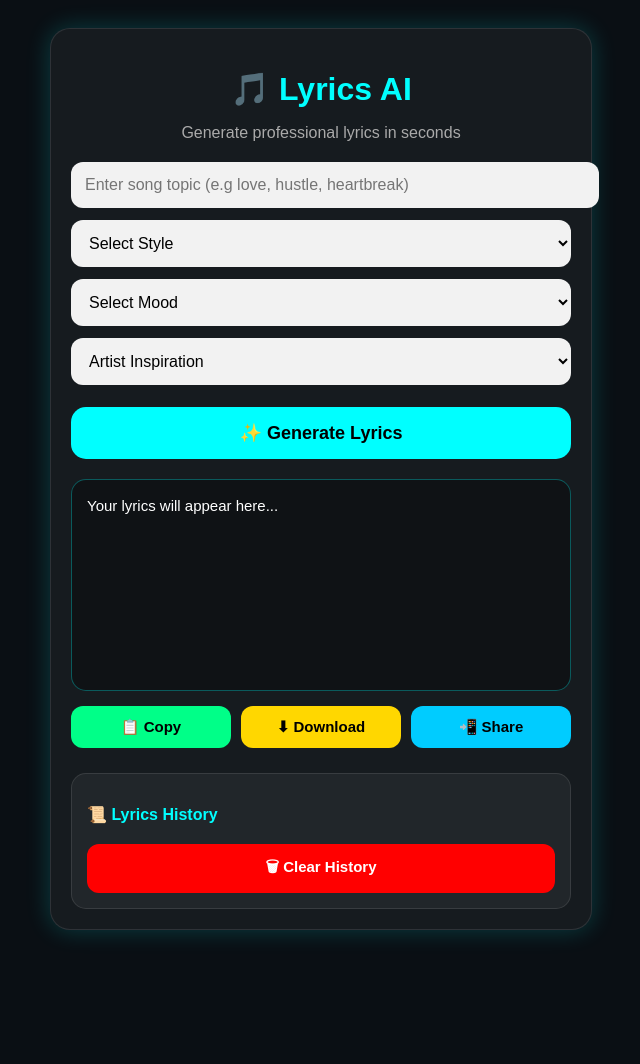
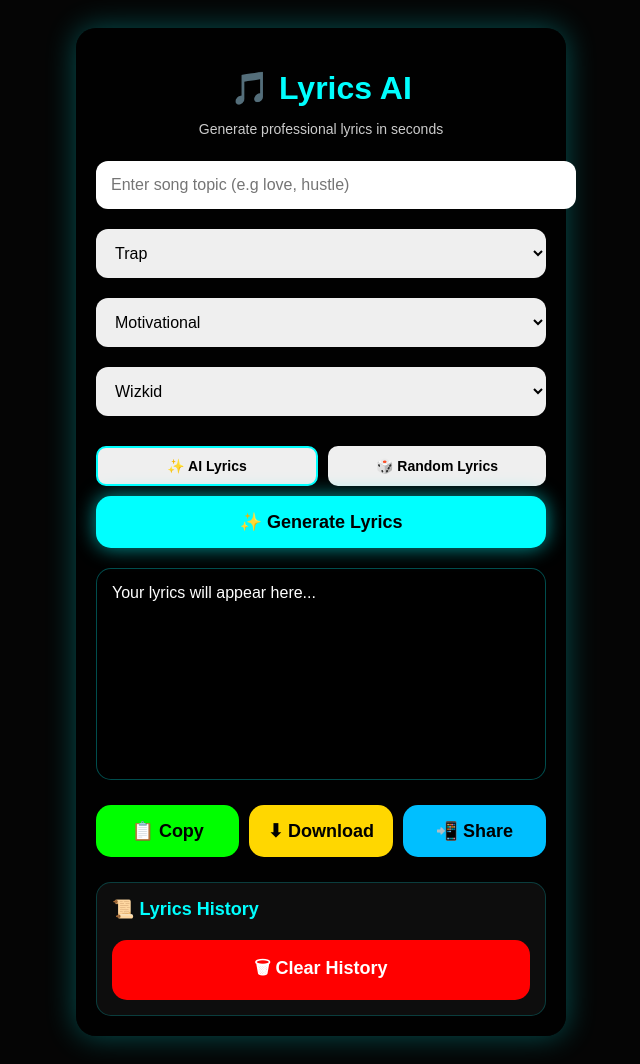
Before and after one commit to connormonday325-sketch/lyrics_generator, a Flask app: page / in a window 1280 px wide. Shown: the whole page, without its empty margins (319-959 px from the left). Before the commit the page ends 937 px from the top, so only its background shows below. Run offline with Flask 3, Linux system fonts and the light colour scheme.

Commit message:
Update index.html

```diff
--- a/templates/index.html
+++ b/templates/index.html
@@ -7,107 +7,91 @@
 
   <style>
     body {
+      background: #050505;
       font-family: Arial, sans-serif;
-      background: #0a0f14;
       color: white;
-      display: flex;
-      justify-content: center;
+      text-align: center;
       padding: 20px;
     }
 
     .container {
-      width: 100%;
-      max-width: 500px;
-      background: rgba(255, 255, 255, 0.05);
+      max-width: 450px;
+      margin: auto;
       padding: 20px;
       border-radius: 20px;
-      border: 1px solid rgba(255, 255, 255, 0.1);
-      box-shadow: 0px 0px 25px rgba(0, 255, 255, 0.2);
+      background: rgba(0, 0, 0, 0.7);
+      box-shadow: 0 0 30px rgba(0, 255, 255, 0.3);
     }
 
     h1 {
-      text-align: center;
+      color: cyan;
       font-size: 32px;
-      color: cyan;
-      margin-bottom: 5px;
+      margin-bottom: 10px;
     }
 
     p {
-      text-align: center;
-      color: #aaa;
-      margin-bottom: 20px;
+      font-size: 14px;
+      color: #ccc;
     }
 
     input, select {
       width: 100%;
-      padding: 14px;
-      margin-bottom: 12px;
+      padding: 15px;
+      margin: 10px 0;
       border-radius: 12px;
       border: none;
+      font-size: 16px;
       outline: none;
-      font-size: 16px;
-      background: #f2f2f2;
     }
 
     button {
       width: 100%;
       padding: 15px;
+      border-radius: 15px;
       border: none;
-      border-radius: 15px;
       font-size: 18px;
+      cursor: pointer;
+      margin-top: 10px;
       font-weight: bold;
-      cursor: pointer;
-      transition: 0.3s;
     }
 
-    #generateBtn {
+    .generate-btn {
       background: cyan;
       color: black;
-      margin-top: 10px;
+      box-shadow: 0 0 20px rgba(0, 255, 255, 0.6);
     }
 
-    #generateBtn:hover {
-      background: #00bcbc;
+    .output {
+      margin-top: 20px;
+      background: rgba(0, 0, 0, 0.9);
+      padding: 15px;
+      border-radius: 15px;
+      min-height: 180px;
+      text-align: left;
+      white-space: pre-wrap;
+      border: 1px solid rgba(0, 255, 255, 0.3);
     }
 
-    .output-box {
-      margin-top: 20px;
-      padding: 15px;
-      min-height: 180px;
-      border-radius: 15px;
-      border: 1px solid rgba(0, 255, 255, 0.3);
-      background: rgba(0, 0, 0, 0.3);
-      white-space: pre-wrap;
-      font-size: 15px;
-      line-height: 1.5;
-    }
-
-    .btn-row {
+    .buttons-row {
       display: flex;
+      justify-content: space-between;
       gap: 10px;
       margin-top: 15px;
     }
 
-    .btn-row button {
+    .copy-btn {
+      background: lime;
       flex: 1;
-      font-size: 15px;
-      padding: 12px;
-      border-radius: 12px;
     }
 
-    #copyBtn {
-      background: #00ff88;
-      color: black;
+    .download-btn {
+      background: gold;
+      flex: 1;
     }
 
-    #downloadBtn {
-      background: gold;
-      color: black;
-    }
-
-    #shareBtn {
-      background: #00ccff;
-      color: black;
+    .share-btn {
+      background: deepskyblue;
+      flex: 1;
     }
 
     .history-box {
@@ -115,39 +99,50 @@
       padding: 15px;
       border-radius: 15px;
       background: rgba(255, 255, 255, 0.05);
-      border: 1px solid rgba(255, 255, 255, 0.1);
+      border: 1px solid rgba(0, 255, 255, 0.2);
+      text-align: left;
     }
 
-    .history-box h3 {
+    .history-title {
+      font-size: 18px;
       margin-bottom: 10px;
-      font-size: 16px;
       color: cyan;
+      font-weight: bold;
     }
 
-    .historyItem {
-      background: rgba(0, 0, 0, 0.3);
+    .history-item {
       padding: 10px;
-      border-radius: 12px;
-      margin-bottom: 8px;
+      margin: 5px 0;
+      background: rgba(0, 0, 0, 0.6);
+      border-radius: 10px;
       cursor: pointer;
       font-size: 14px;
+      border: 1px solid rgba(0, 255, 255, 0.2);
     }
 
-    .historyItem:hover {
-      background: rgba(0, 0, 0, 0.6);
+    .clear-btn {
+      width: 100%;
+      background: red;
+      color: white;
+      margin-top: 10px;
     }
 
-    #clearHistoryBtn {
-      background: red;
-      color: white;
-      font-size: 15px;
-      padding: 12px;
+    .mode-box {
+      display: flex;
+      justify-content: space-between;
+      gap: 10px;
       margin-top: 10px;
-      border-radius: 12px;
     }
 
-    #clearHistoryBtn:hover {
-      background: darkred;
+    .mode-box button {
+      flex: 1;
+      font-size: 14px;
+      padding: 10px;
+      border-radius: 10px;
+    }
+
+    .active {
+      border: 2px solid cyan;
     }
   </style>
 </head>
@@ -157,60 +152,116 @@
     <h1>🎵 Lyrics AI</h1>
     <p>Generate professional lyrics in seconds</p>
 
-    <input type="text" id="topic" placeholder="Enter song topic (e.g love, hustle, heartbreak)" />
+    <input type="text" id="topic" placeholder="Enter song topic (e.g love, hustle)" />
 
     <select id="style">
-      <option value="">Select Style</option>
+      <option value="Trap">Trap</option>
       <option value="Afrobeats">Afrobeats</option>
-      <option value="Rap">Rap</option>
-      <option value="Pop">Pop</option>
-      <option value="Drill">Drill</option>
+      <option value="Hip Hop">Hip Hop</option>
       <option value="R&B">R&B</option>
-      <option value="Gospel">Gospel</option>
     </select>
 
     <select id="mood">
-      <option value="">Select Mood</option>
       <option value="Motivational">Motivational</option>
-      <option value="Happy">Happy</option>
+      <option value="Love">Love</option>
       <option value="Sad">Sad</option>
-      <option value="Romantic">Romantic</option>
-      <option value="Angry">Angry</option>
-      <option value="Street">Street</option>
+      <option value="Party">Party</option>
     </select>
 
     <select id="artist">
-      <option value="">Artist Inspiration</option>
       <option value="Wizkid">Wizkid</option>
       <option value="Davido">Davido</option>
       <option value="Burna Boy">Burna Boy</option>
-      <option value="Omah Lay">Omah Lay</option>
-      <option value="Asake">Asake</option>
-      <option value="Rema">Rema</option>
+      <option value="Drake">Drake</option>
+      <option value="Future">Future</option>
+      <option value="Chris Brown">Chris Brown</option>
     </select>
 
-    <button id="generateBtn">✨ Generate Lyrics</button>
+    <div class="mode-box">
+      <button id="aiMode" class="active" onclick="setMode('ai')">✨ AI Lyrics</button>
+      <button id="randomMode" onclick="setMode('random')">🎲 Random Lyrics</button>
+    </div>
 
-    <div id="output" class="output-box">Your lyrics will appear here...</div>
+    <button class="generate-btn" onclick="generateLyrics()">✨ Generate Lyrics</button>
 
-    <div class="btn-row">
-      <button id="copyBtn">📋 Copy</button>
-      <button id="downloadBtn">⬇ Download</button>
-      <button id="shareBtn">📲 Share</button>
+    <div class="output" id="output">Your lyrics will appear here...</div>
+
+    <div class="buttons-row">
+      <button class="copy-btn" onclick="copyLyrics()">📋 Copy</button>
+      <button class="download-btn" onclick="downloadLyrics()">⬇ Download</button>
+      <button class="share-btn" onclick="shareLyrics()">📲 Share</button>
     </div>
 
     <div class="history-box">
-      <h3>📜 Lyrics History</h3>
-      <div id="historyList"></div>
-      <button id="clearHistoryBtn">🗑 Clear History</button>
+      <div class="history-title">📜 Lyrics History</div>
+      <div id="history"></div>
+      <button class="clear-btn" onclick="clearHistory()">🗑 Clear History</button>
     </div>
   </div>
 
   <script>
-    const output = document.getElementById("output");
-    const historyList = document.getElementById("historyList");
+    let mode = "ai";
 
-    function saveToHistory(lyrics) {
+    function setMode(selectedMode) {
+      mode = selectedMode;
+
+      document.getElementById("aiMode").classList.remove("active");
+      document.getElementById("randomMode").classList.remove("active");
+
+      if (selectedMode === "ai") {
+        document.getElementById("aiMode").classList.add("active");
+      } else {
+        document.getElementById("randomMode").classList.add("active");
+      }
+    }
+
+    async function generateLyrics() {
+      const topic = document.getElementById("topic").value || "Hustle";
+      const style = document.getElementById("style").value;
+      const mood = document.getElementById("mood").value;
+      const artist = document.getElementById("artist").value;
+
+      const res = await fetch("/generate", {
+        method: "POST",
+        headers: { "Content-Type": "application/json" },
+        body: JSON.stringify({ topic, style, mood, artist, mode })
+      });
+
+      const data = await res.json();
+      document.getElementById("output").innerText = data.lyrics;
+
+      saveHistory(data.lyrics);
+    }
+
+    function copyLyrics() {
+      const text = document.getElementById("output").innerText;
+      navigator.clipboard.writeText(text);
+      alert("✅ Lyrics copied!");
+    }
+
+    function downloadLyrics() {
+      const text = document.getElementById("output").innerText;
+      const blob = new Blob([text], { type: "text/plain" });
+      const link = document.createElement("a");
+      link.href = URL.createObjectURL(blob);
+      link.download = "lyrics.txt";
+      link.click();
+    }
+
+    function shareLyrics() {
+      const text = document.getElementById("output").innerText;
+
+      if (navigator.share) {
+        navigator.share({
+          title: "Lyrics AI",
+          text: text
+        });
+      } else {
+        alert("Sharing not supported on this browser.");
+      }
+    }
+
+    function saveHistory(lyrics) {
       let history = JSON.parse(localStorage.getItem("lyricsHistory")) || [];
       history.unshift(lyrics);
 
@@ -223,93 +274,29 @@
     }
 
     function loadHistory() {
+      const historyDiv = document.getElementById("history");
+      historyDiv.innerHTML = "";
+
       let history = JSON.parse(localStorage.getItem("lyricsHistory")) || [];
-      historyList.innerHTML = "";
 
       history.forEach((item, index) => {
         const div = document.createElement("div");
-        div.className = "historyItem";
+        div.className = "history-item";
         div.innerText = "Lyrics " + (index + 1) + " (Tap to open)";
         div.onclick = () => {
-          output.innerText = item;
+          document.getElementById("output").innerText = item;
         };
-        historyList.appendChild(div);
+        historyDiv.appendChild(div);
       });
     }
 
     function clearHistory() {
       localStorage.removeItem("lyricsHistory");
       loadHistory();
-      alert("History cleared!");
+      alert("🗑 History cleared!");
     }
-
-    document.getElementById("clearHistoryBtn").addEventListener("click", clearHistory);
-
-    document.getElementById("generateBtn").addEventListener("click", async () => {
-      const topic = document.getElementById("topic").value.trim();
-      const style = document.getElementById("style").value;
-      const mood = document.getElementById("mood").value;
-      const artist = document.getElementById("artist").value;
-
-      if (!topic) {
-        alert("Please enter a topic!");
-        return;
-      }
-
-      output.innerText = "Generating lyrics... please wait...";
-
-      try {
-        const response = await fetch("/generate", {
-          method: "POST",
-          headers: { "Content-Type": "application/json" },
-          body: JSON.stringify({ topic, style, mood, artist })
-        });
-
-        const data = await response.json();
-
-        if (data.lyrics) {
-          output.innerText = data.lyrics;
-          saveToHistory(data.lyrics);
-        } else {
-          output.innerText = "Error: No lyrics returned.";
-        }
-      } catch (error) {
-        output.innerText = "Error generating lyrics. Please try again.";
-      }
-    });
-
-    document.getElementById("copyBtn").addEventListener("click", () => {
-      navigator.clipboard.writeText(output.innerText);
-      alert("Lyrics copied!");
-    });
-
-    document.getElementById("downloadBtn").addEventListener("click", () => {
-      const text = output.innerText;
-      const blob = new Blob([text], { type: "text/plain" });
-      const url = URL.createObjectURL(blob);
-
-      const a = document.createElement("a");
-      a.href = url;
-      a.download = "lyrics.txt";
-      a.click();
-
-      URL.revokeObjectURL(url);
-    });
-
-    document.getElementById("shareBtn").addEventListener("click", async () => {
-      const text = output.innerText;
-
-      if (navigator.share) {
-        await navigator.share({
-          title: "Lyrics AI",
-          text: text
-        });
-      } else {
-        alert("Sharing not supported on this device.");
-      }
-    });
 
     loadHistory();
   </script>
 </body>
-        </html>
+  </html>
```
